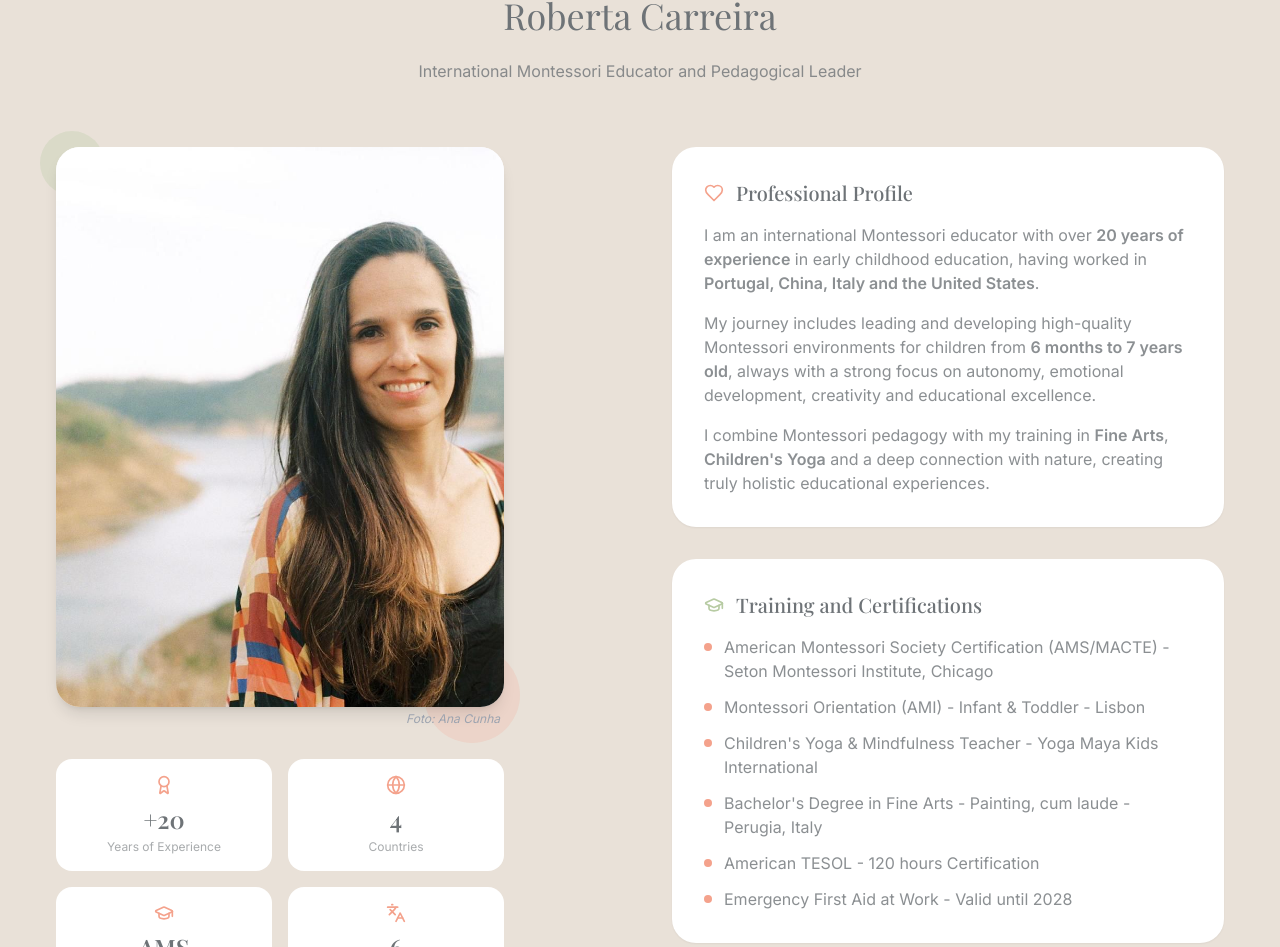
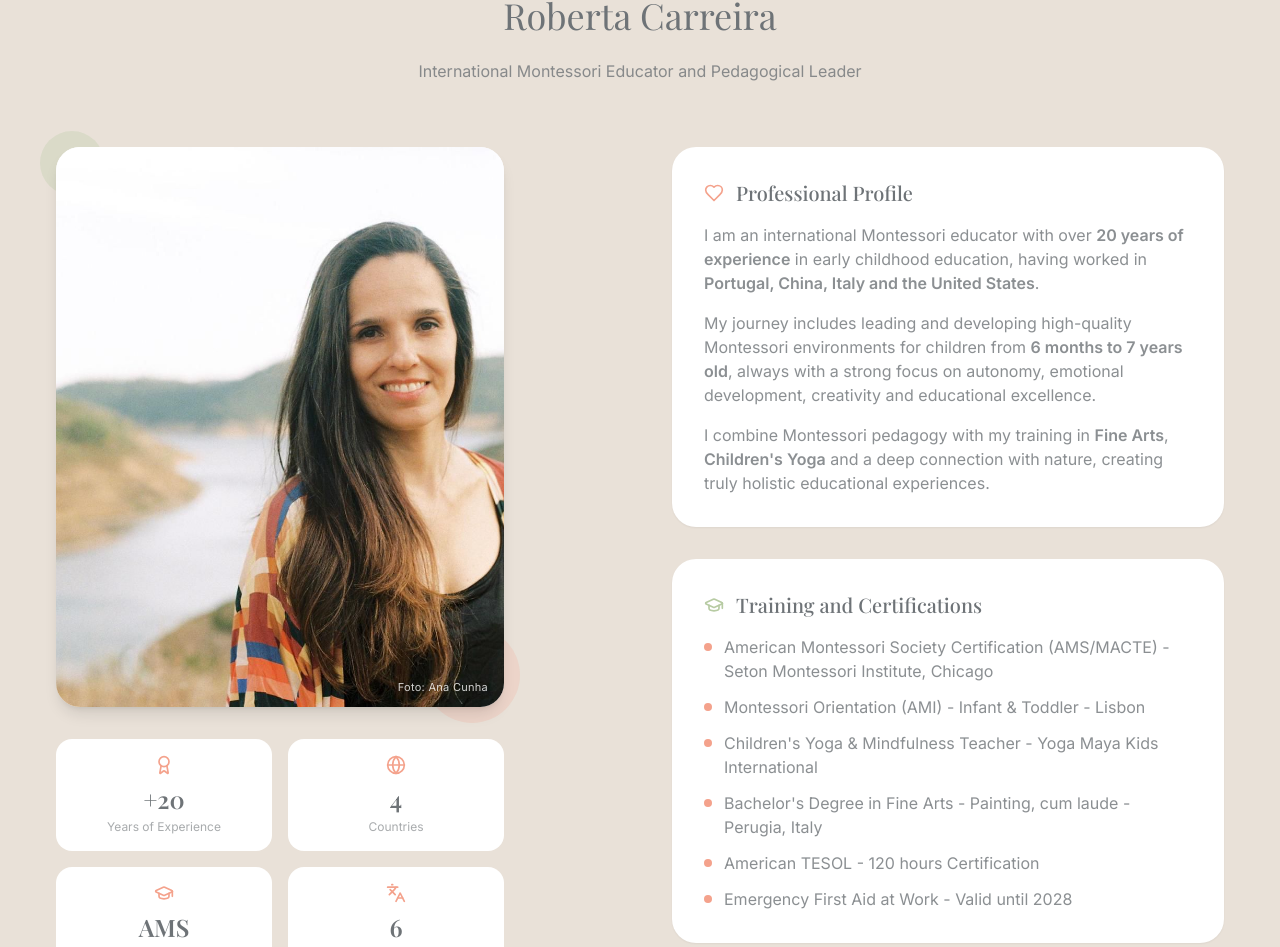
Before and after one commit to leo-schlanger/montessori-all-around, a React (Vite) app: page / in a window 1280 px wide. Shown: the part 1972-2919 px from the top of the page. Built offline with nearby package versions, Linux system fonts and the light colour scheme.

Commit message:
style: improve photo credit as overlay inside image

```diff
--- a/src/components/Educator.tsx
+++ b/src/components/Educator.tsx
@@ -64,17 +64,17 @@ export function Educator() {
           >
             {/* Photo */}
             <div className="relative max-w-md mx-auto lg:mx-0">
-              <div className="aspect-[4/5] rounded-3xl overflow-hidden bg-white shadow-lg">
+              <div className="relative aspect-[4/5] rounded-3xl overflow-hidden bg-white shadow-lg">
                 <img
                   src="/roberta_carreira_perfil.jpg"
                   alt={t("educator.name")}
                   className="w-full h-full object-cover object-top"
                   loading="lazy"
                 />
+                <span className="absolute bottom-3 right-4 text-[11px] text-white/80 font-inter tracking-wide drop-shadow-md">
+                  Foto: Ana Cunha
+                </span>
               </div>
-              <p className="text-right text-xs text-gray-400 mt-1 mr-1 italic">
-                Foto: Ana Cunha
-              </p>
               {/* Decorative Element */}
               <div className="absolute -bottom-4 -right-4 w-24 h-24 bg-coral/20 rounded-full -z-10" />
               <div className="absolute -top-4 -left-4 w-16 h-16 bg-verde-pastel/30 rounded-full -z-10" />
```
